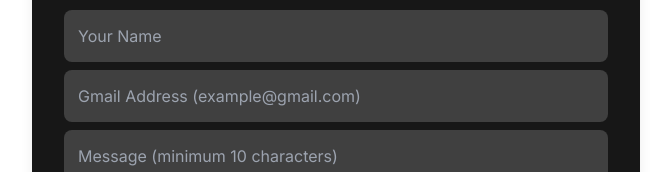
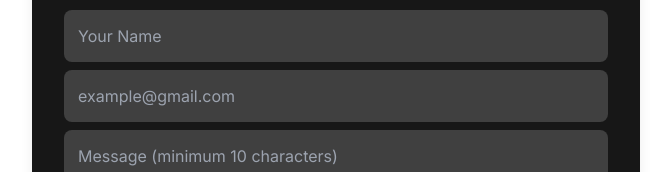
Before and after one commit to zaxe17/reactApp, a React (Vite) app: page / in a window 1280 px wide. Shown: the part 6343-6515 px from the top of the page, without its empty margins (304-975 px from the left). Built offline with nearby package versions, Linux system fonts and the light colour scheme.

Commit message:
server database validation

```diff
--- a/api/server.js
+++ b/api/server.js
@@ -49,7 +49,7 @@ const feedbackValidationRules = [
 		.trim()
 		.notEmpty().withMessage('Email is required')
 		.isEmail().withMessage('Invalid email format')
-		.matches(/@gmail\.com$/i).withMessage('Only Gmail addresses (@gmail.com) are accepted')
+		.matches(/@gmail\.com$/i).withMessage('Gmail addresses (@gmail.com) are accepted')
 		.isLength({ max: 255 }).withMessage('Email is too long'),
 
 	body('message')
--- a/src/components/contacts/Feedback.jsx
+++ b/src/components/contacts/Feedback.jsx
@@ -25,7 +25,7 @@ const Feedback = () => {
 		if (!email.trim()) {
 			newErrors.email = "Email is required";
 		} else if (!/^[^\s@]+@gmail\.com$/i.test(email)) {
-			newErrors.email = "Only Gmail addresses (@gmail.com) are accepted";
+			newErrors.email = "Gmail addresses (@gmail.com) are accepted";
 		} else if (email.length > 255) {
 			newErrors.email = "Email is too long";
 		}
@@ -209,7 +209,7 @@ const Feedback = () => {
 						<input
 							name="email"
 							type="email"
-							placeholder="Gmail Address (example@gmail.com)"
+							placeholder="example@gmail.com"
 							required
 							className={`w-full p-3 rounded-lg bg-neutral-700 focus:outline-none border-2 transition-all duration-300 ease-in-out ${
 								errors.email
```
